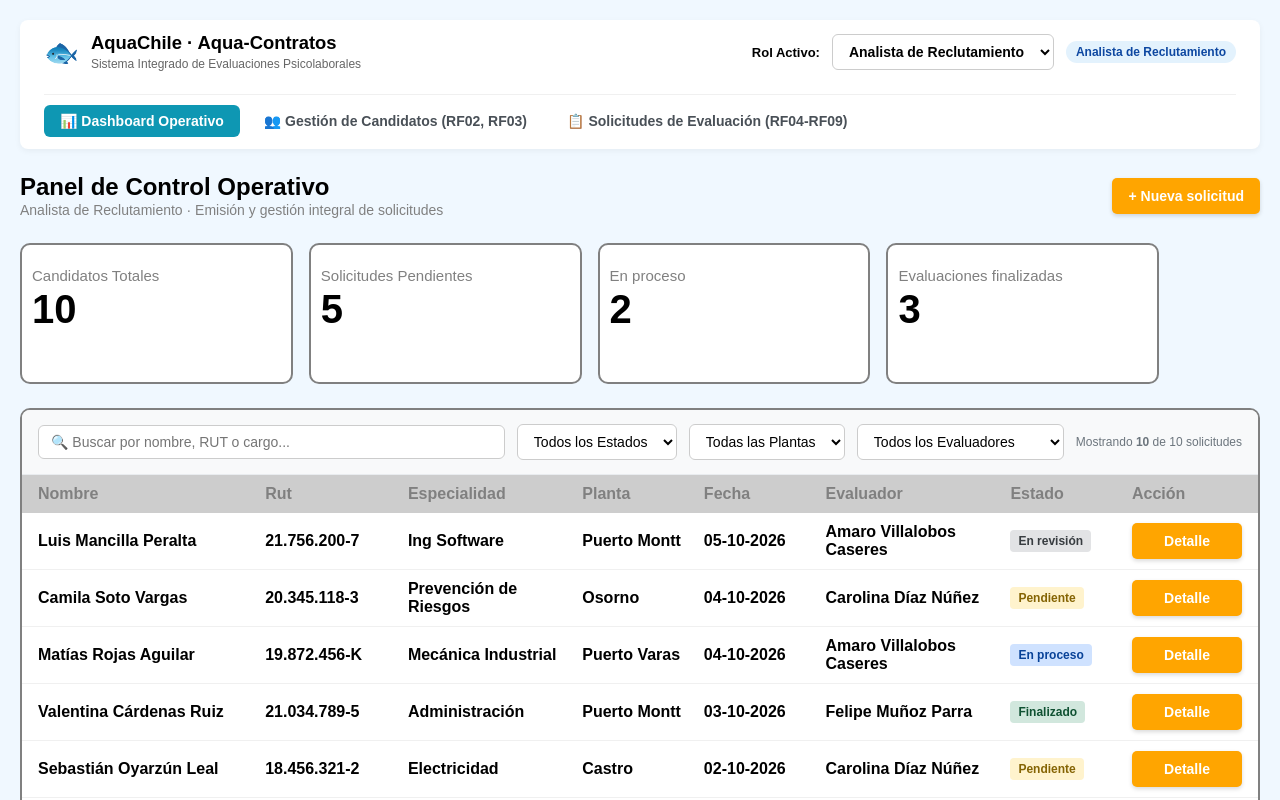
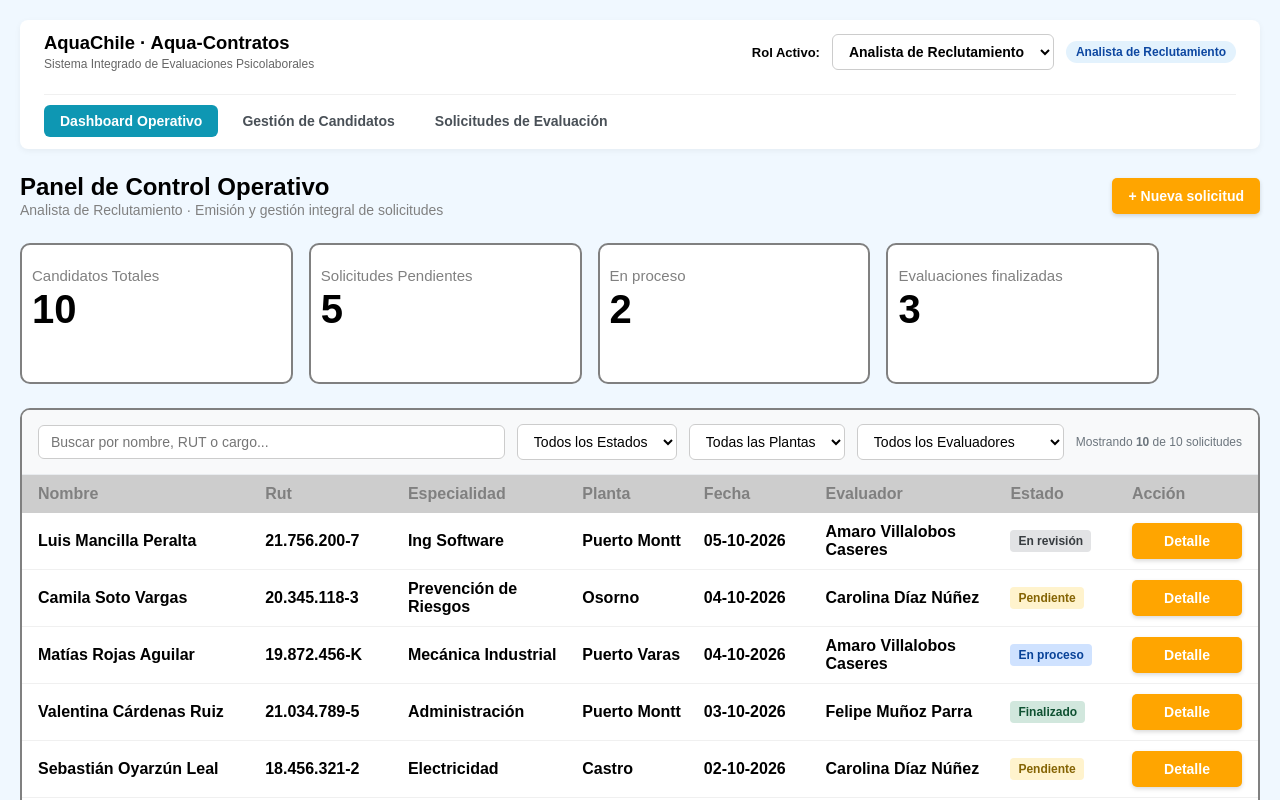
Before and after one commit to ruke-duoc-uc/Aqua-Contratos, a React (Vite) app in the folder vcm-psicolaboral/: page / in a window 1280 px wide. Shown: the top 800 px of the page. Built offline with nearby package versions, Linux system fonts and the light colour scheme.

Commit message:
remove emojis

```diff
--- a/vcm-psicolaboral/src/components/BarraFiltros.jsx
+++ b/vcm-psicolaboral/src/components/BarraFiltros.jsx
@@ -32,7 +32,7 @@ function BarraFiltros({
                 <input
                     type="text"
                     className="buscador-input"
-                    placeholder="🔍 Buscar por nombre, RUT o cargo..."
+                    placeholder="Buscar por nombre, RUT o cargo..."
                     value={busqueda}
                     onChange={(e) => onBusquedaChange(e.target.value)}
                     aria-label="Buscar solicitudes"
--- a/vcm-psicolaboral/src/components/HeaderRoles.jsx
+++ b/vcm-psicolaboral/src/components/HeaderRoles.jsx
@@ -12,16 +12,16 @@ function HeaderRoles({ rolActual, onCambiarRol, tabActiva, onCambiarTab }) {
     ];
 
     const tabs = [
-        { id: "dashboard", label: "📊 Dashboard Operativo" },
-        { id: "candidatos", label: "👥 Gestión de Candidatos (RF02, RF03)" },
-        { id: "solicitudes", label: "📋 Solicitudes de Evaluación (RF04-RF09)" },
+        { id: "dashboard", label: "Dashboard Operativo" },
+        { id: "candidatos", label: "Gestión de Candidatos" },
+        { id: "solicitudes", label: "Solicitudes de Evaluación" },
     ];
 
     return (
         <header className="header-roles" style={{ flexDirection: "column", gap: "10px" }}>
             <div style={{ display: "flex", justifyContent: "space-between", alignItems: "center", width: "100%" }}>
                 <div style={{ display: "flex", alignItems: "center", gap: "12px" }}>
-                    <span style={{ fontSize: "28px" }}>🐟</span>
+
                     <div>
                         <h1 style={{ margin: 0, fontSize: "1.15rem", fontWeight: "bold" }}>
                             AquaChile · Aqua-Contratos
--- a/vcm-psicolaboral/src/pages/DashBoardPage.jsx
+++ b/vcm-psicolaboral/src/pages/DashBoardPage.jsx
@@ -256,7 +256,7 @@ function DashBoardPage() {
                                     fontWeight: "bold",
                                 }}
                             >
-                                🧠 Modo Evaluador (Selecciona "Detalle" para calificar)
+                                Modo Evaluador (Selecciona "Detalle" para calificar)
                             </span>
                         )}
 
@@ -271,7 +271,7 @@ function DashBoardPage() {
                                     fontWeight: "bold",
                                 }}
                             >
-                                👁️ Consulta de Jefatura (Solo Lectura)
+                                Consulta de Jefatura (Solo Lectura)
                             </span>
                         )}
                     </div>
```
